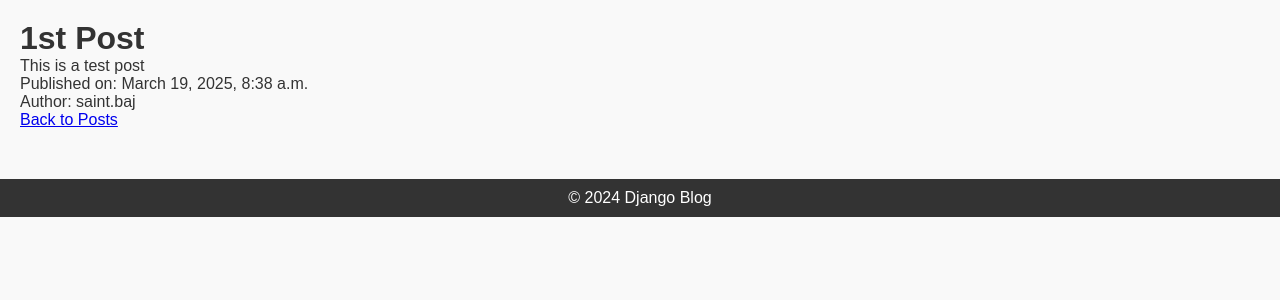
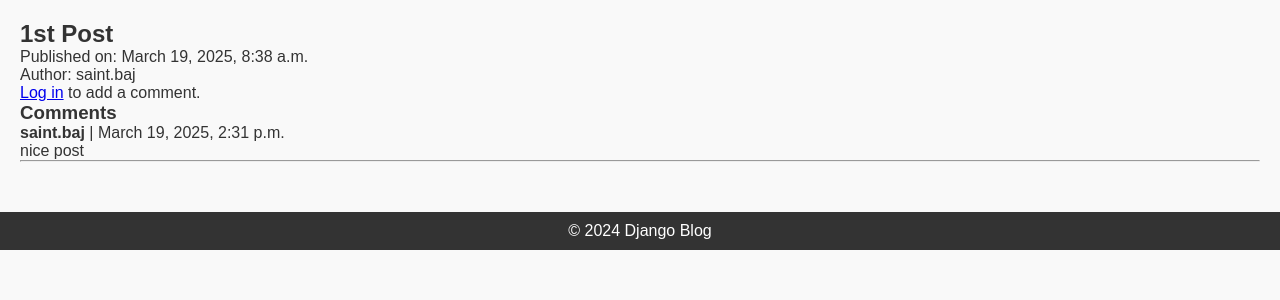
Before and after one commit to rotbaj/Alx_DjangoLearnLab, a Django app: page /1/ in a window 1280 px wide. Shown: the part 41-341 px from the top of the page. Run offline with Django 5.2, Linux system fonts and the light colour scheme; data comes from the database, SQL or seed files in the repository; both versions use the stored data as it was after the commit.

Commit message:
added comment functionality to posts

```diff
--- a/django_blog/blog/models.py
+++ b/django_blog/blog/models.py
@@ -1,5 +1,6 @@
 from django.db import models
 from django.contrib.auth.models import User
+from django.utils import timezone
 
 class Post(models.Model):
     title = models.CharField(max_length=200)
@@ -20,3 +21,17 @@ class Profile(models.Model):
 
     def __str__(self):
         return f'{self.user.username} Profile'
+
+class Comment(models.Model):
+    post = models.ForeignKey('Post', on_delete=models.CASCADE, related_name="comments")
+    author = models.ForeignKey(User, on_delete=models.CASCADE)
+    content = models.TextField()
+    created_at = models.DateTimeField(default=timezone.now)
+    updated_at = models.DateTimeField(auto_now=True)
+
+    def __str__(self):
+        return f"Comment by {self.author.username} on {self.post.title}"
+
+
+    def get_absolute_url(self):
+        return self.post.get_absolute_url()
--- a/django_blog/blog/templates/blog/post_detail.html
+++ b/django_blog/blog/templates/blog/post_detail.html
@@ -1,13 +1,30 @@
 {% extends "blog/base.html" %}
+{% block content %}
+    <h2>{{ post.title }}</h2>
+    <p>Published on: {{ post.published_date }}</p>
+    <p>Author: {{ post.author.username }}</p>
 
-{% block content %}
-<h1>{{ post.title }}</h1>
-<p>{{ post.content }}</p>
-<p>Published on: {{ post.published_date }}</p>
-<p>Author: {{ post.author.username }}</p>
-{% if user == post.author %}
-    <a href="{% url 'post-update' post.pk %}">Edit</a>
-    <a href="{% url 'post-delete' post.pk %}">Delete</a>
-{% endif %}
-<a href="{% url 'post-list' %}">Back to Posts</a>
+    {% if user.is_authenticated %}
+        <h3>Add a Comment</h3>
+        <form method="post" action="{% url 'comment-create' post.id %}">
+            {% csrf_token %}
+            {{ form.as_p }}
+            <button type="submit">Submit</button>
+        </form>
+    {% else %}
+        <p><a href="{% url 'login' %}">Log in</a> to add a comment.</p>
+    {% endif %}
+
+    <h3>Comments</h3>
+    {% for comment in post.comments.all %}
+        <div>
+            <p><strong>{{ comment.author }}</strong> | {{ comment.created_at }}</p>
+            <p>{{ comment.content }}</p>
+            {% if user == comment.author %}
+                <a href="{% url 'comment-update' comment.id %}">Edit</a> |
+                <a href="{% url 'comment-delete' comment.id %}">Delete</a>
+            {% endif %}
+        </div>
+        <hr>
+    {% endfor %}
 {% endblock %}
--- a/django_blog/blog/urls.py
+++ b/django_blog/blog/urls.py
@@ -1,7 +1,7 @@
 from django.urls import path
 from django.contrib.auth import views as auth_views
 from . import views
-from .views import PostListView, PostDetailView, PostCreateView, PostUpdateView, PostDeleteView
+from .views import PostListView, PostDetailView, PostCreateView, PostUpdateView, PostDeleteView, CommentCreateView, CommentUpdateView, CommentDeleteView
 
 urlpatterns = [
     path('', views.home, name='home'),
@@ -14,6 +14,9 @@ urlpatterns = [
     path('', PostListView.as_view(), name='post-list'),
     path('<int:pk>/', PostDetailView.as_view(), name='post-detail'),
     path('post/new/', PostCreateView.as_view(), name='post-create'),
-    path('/post/<int:pk>/update/', PostUpdateView.as_view(), name='post-update'),
-    path('/post/<int:pk>/delete/', PostDeleteView.as_view(), name='post-delete'),
+    path('post/<int:pk>/update/', PostUpdateView.as_view(), name='post-update'),
+    path('post/<int:pk>/delete/', PostDeleteView.as_view(), name='post-delete'),
+    path('post/<int:post_id>/comments/new/', CommentCreateView.as_view(), name='comment-create'),
+    path('comments/<int:pk>/edit/', CommentUpdateView.as_view(), name='comment-update'),
+    path('comments/<int:pk>/delete/', CommentDeleteView.as_view(), name='comment-delete'),
 ]
--- a/django_blog/blog/views.py
+++ b/django_blog/blog/views.py
@@ -1,12 +1,12 @@
-from django.shortcuts import render, redirect
+from django.shortcuts import render, redirect, get_object_or_404
 from django.contrib.auth import login, authenticate
 from django.contrib.auth.decorators import login_required
 from django.contrib import messages
 from django.views.generic import ListView, DetailView, CreateView, UpdateView, DeleteView
 from django.urls import reverse_lazy
 from django.contrib.auth.mixins import LoginRequiredMixin, UserPassesTestMixin
-from .forms import UserRegisterForm
-from .models import Post
+from .forms import UserRegisterForm, CommentForm
+from .models import Post, Comment
 
 def posts(request):
     posts = Post.objects.all()  # Fetch all blog posts
@@ -81,3 +81,36 @@ class PostDeleteView(LoginRequiredMixin, UserPassesTestMixin, DeleteView):
     def test_func(self):
         post = self.get_object()
         return self.request.user == post.author # Only the author can delete their own posts
+
+# Add a new comment to a blog post
+class CommentCreateView(LoginRequiredMixin, CreateView):
+    model = Comment
+    form_class = CommentForm
+    template_name = 'blog/comment_form.html'
+
+    def form_valid(self, form):
+        form.instance.author = self.request.user
+        form.instance.post = get_object_or_404(Post, id=self.kwargs['post_id'])
+        return super().form_valid(form)
+
+# Edit a comment
+class CommentUpdateView(LoginRequiredMixin, UserPassesTestMixin, UpdateView):
+    model = Comment
+    form_class = CommentForm
+    template_name = 'blog/comment_form.html'
+
+    def test_func(self):
+        comment = self.get_object()
+        return self.request.user == comment.author
+
+# Delete a comment
+class CommentDeleteView(LoginRequiredMixin, UserPassesTestMixin, DeleteView):
+    model = Comment
+    template_name = 'blog/comment_confirm_delete.html'
+
+    def get_success_url(self):
+        return self.object.post.get_absolute_url()
+
+    def test_func(self):
+        comment = self.get_object()
+        return self.request.user == comment.author
```
Also changed, not shown: django_blog/blog/forms.py (+9 -1 lines), django_blog/blog/templates/blog/comment_confirm_delete.html (added, +8 -0 lines), django_blog/blog/templates/blog/comment_form.html (added, +9 -0 lines), django_blog/blog/migrations/0003_comment.py (added), django_blog/db.sqlite3.
